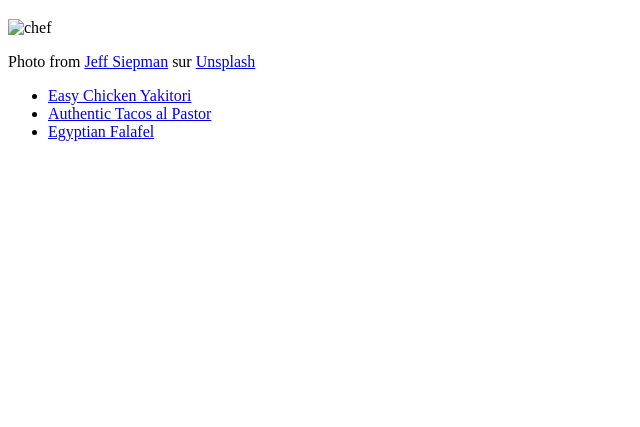
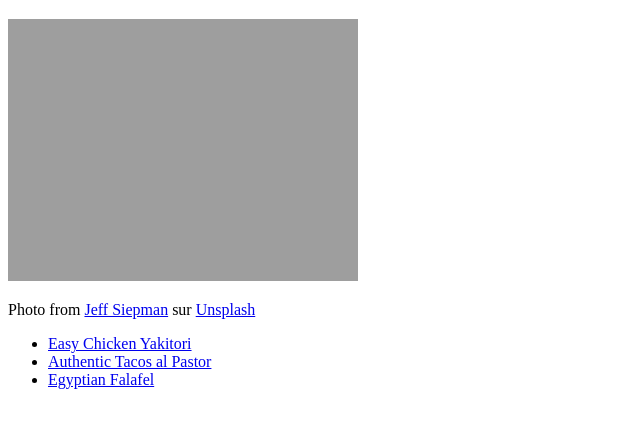
Before and after one commit to ravelindev/odin-recipes, a plain HTML site: page index.html in a window 1280 px wide. Shown: the part 61-488 px from the top of the page, without its empty margins (0-640 px from the left). Drawn offline with Linux system fonts and the light colour scheme; the site is published under a folder, as on GitHub Pages, so addresses that start at the root find nothing.

Commit message:
Fixing img bug

```diff
--- a/index.html
+++ b/index.html
@@ -8,7 +8,7 @@
   </head>
   <body>
     <h1>Odin-Recipes</h1>
-    <img src="/img/chef.jpg" alt="chef" / width="350px" height="auto">
+    <img src="./img/chef.jpg" alt="chef" / width="350px" height="auto">
     <p>
       Photo from
       <a
```
